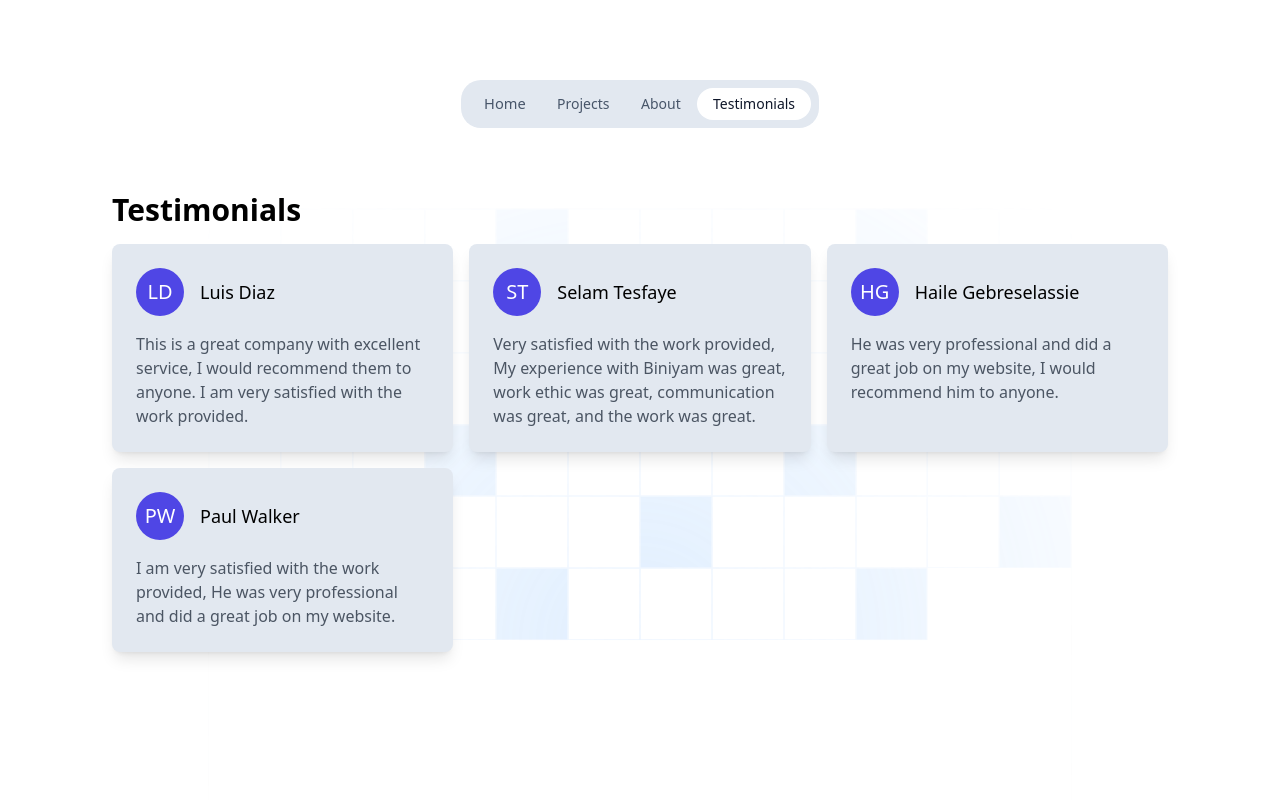
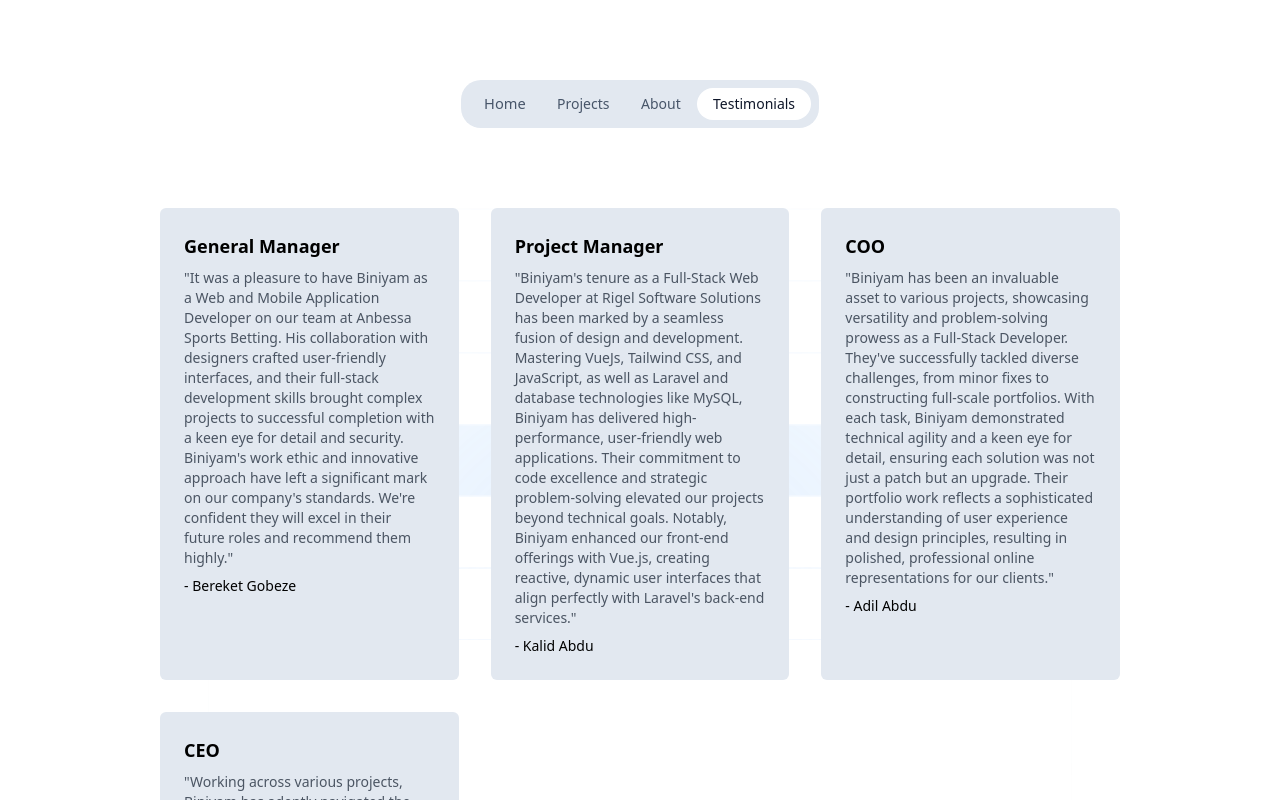
Before and after one commit to biniya/Front-Port, a Vue app: page / in a window 1280 px wide. Both pictures are taken after a click on the tab "Testimonials". Shown: the top 800 px of the page. Built offline with nearby package versions, Linux system fonts and the light colour scheme.

Commit message:
Rebrand `Testimonials` Page

```diff
--- a/src/pages/Testimonials.vue
+++ b/src/pages/Testimonials.vue
@@ -1,67 +1,35 @@
 <script setup>
-import { ref } from 'vue';
-
-const animationClass = ref("animate__zoomIn");
+import { ref, computed } from 'vue';
+import TestimonialCard from '../components/TestimonialCard.vue';
 
 const testimonials = ref([
-  {
-    id: 1,
-    initials: 'LD',
-    name: 'Luis Diaz',
-    message: 'This is a great company with excellent service, I would recommend them to anyone. I am very satisfied with the work provided.'
-  },
-  {
-    id: 2,
-    initials: 'ST',
-    name: 'Selam Tesfaye',
-    message: 'Very satisfied with the work provided, My experience with Biniyam was great, work ethic was great, communication was great, and the work was great.'
-  }, {
-    id: 3,
-    initials: 'HG',
-    name: 'Haile Gebreselassie',
-    message: 'He was very professional and did a great job on my website, I would recommend him to anyone.'
-  }, {
-    id: 4,
-    initials: 'PW',
-    name: 'Paul Walker',
-    message: 'I am very satisfied with the work provided, He was very professional and did a great job on my website.'
-  },
-  // ...more testimonials
+  { id: 1, title: 'General Manager', name: 'Bereket Gobeze', description: '"It was a pleasure to have Biniyam as a Web and Mobile Application Developer on our team at Anbessa Sports Betting. His collaboration with designers crafted user-friendly interfaces, and their full-stack development skills brought complex projects to successful completion with a keen eye for detail and security. Biniyam\'s work ethic and innovative approach have left a significant mark on our company\'s standards. We\'re confident they will excel in their future roles and recommend them highly."' },
+  { id: 2, title: 'Project Manager', name: 'Kalid Abdu', description: '"Biniyam\'s tenure as a Full-Stack Web Developer at Rigel Software Solutions has been marked by a seamless fusion of design and development. Mastering VueJs, Tailwind CSS, and JavaScript, as well as Laravel and database technologies like MySQL, Biniyam has delivered high-performance, user-friendly web applications. Their commitment to code excellence and strategic problem-solving elevated our projects beyond technical goals. Notably, Biniyam enhanced our front-end offerings with Vue.js, creating reactive, dynamic user interfaces that align perfectly with Laravel\'s back-end services."' },
+  { id: 3, title: 'COO', name: 'Adil Abdu', description: '"Biniyam has been an invaluable asset to various projects, showcasing versatility and problem-solving prowess as a Full-Stack Developer. They\'ve successfully tackled diverse challenges, from minor fixes to constructing full-scale portfolios. With each task, Biniyam demonstrated technical agility and a keen eye for detail, ensuring each solution was not just a patch but an upgrade. Their portfolio work reflects a sophisticated understanding of user experience and design principles, resulting in polished, professional online representations for our clients."' },
+  { id: 3, title: 'CEO', name: 'Yosef Seboka', description: '"Working across various projects, Biniyam has adeptly navigated the complexities of full-stack development, delivering bespoke solutions with precision. His expertise extends beyond routine tasks, addressing intricate problems with innovative strategies that transform challenges into seamless functionality. Biniyam has not only fixed issues but reimagined the possibilities of web presence, crafting portfolios that stand as testaments to their creative vision and technical acumen. The impact of his work is evident in the enhanced performance and refined aesthetic of every project he touch."' },
 ]);
+
+// Visible testimonials in the carousel
+const displayedTestimonials = computed(() => {
+  const sortedTestimonials = [...testimonials.value];
+  return sortedTestimonials;
+});
+
 </script>
+
 <template>
-  <div
-      class="animate__animated animate__fadeOutUp fixed top-50 justify-center items-center w-full flex"
-  >
-        <span class="text-4xl md:text-4xl font-bold text-center"
-        >
-          What People Say
-        </span
-        >
+  <div class="relative top-50 p-8 md:px-20 items-start text-start mx-auto gap-4 rounded-lg w-full flex flex-col h-screen">
+    <div class="grid grid-cols-1 md:grid-cols-3 gap-8 mt-4 w-full">
+      <!-- Sliding Testimonial Card -->
+      <TestimonialCard
+          v-for="(testimonial, index) in displayedTestimonials"
+          :key="testimonial.id"
+          :testimonial="testimonial"
+          :is-active="index === activeIndex"
+      />
+    </div>
   </div>
-  <div :class="animationClass" class="animate__animated p-8 h-screen max-w-7xl mx-auto overflow-hidden">
-    <h2 class="flex items-start justify-start font-bold text-3xl">
-      Testimonials
-    </h2>
-  <div
-      class="grid grid-cols-1 md:grid-cols-3 gap-4 mt-4"
-  >
-        <div v-for="testimonial in testimonials" :key="testimonial.id" class="rounded-lg shadow-lg bg-slate-200 p-6">
-          <div class="flex items-center space-x-4">
-            <div class="rounded-full bg-indigo-600 w-12 h-12 flex items-center justify-center">
-              <!-- User icon or image -->
-              <span class="text-white text-xl">{{ testimonial.initials }}</span>
-            </div>
-            <div class="font-medium text-lg">{{ testimonial.name }}</div>
-          </div>
-          <div class="mt-4 text-gray-600">
-            {{ testimonial.message }}
-          </div>
-        </div>
-      </div>
-    </div>
 </template>
 
 <style>
-/* Add any additional custom styles here */
 </style>
```
